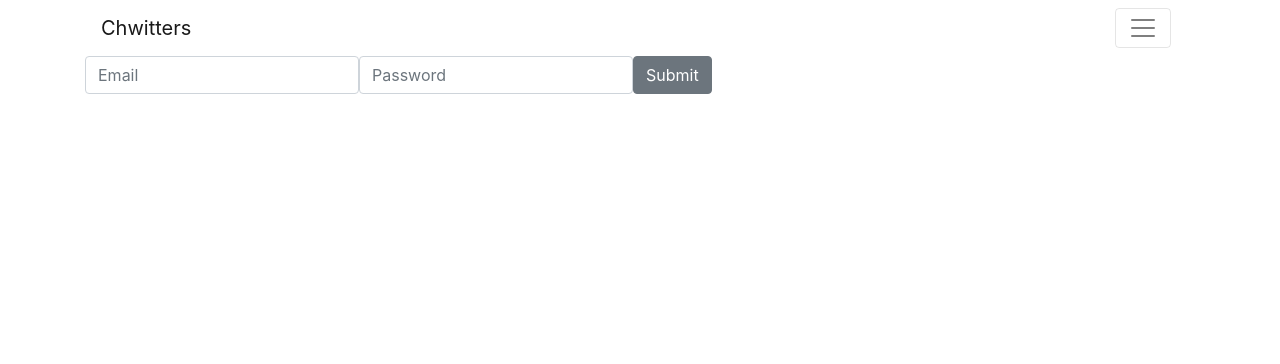
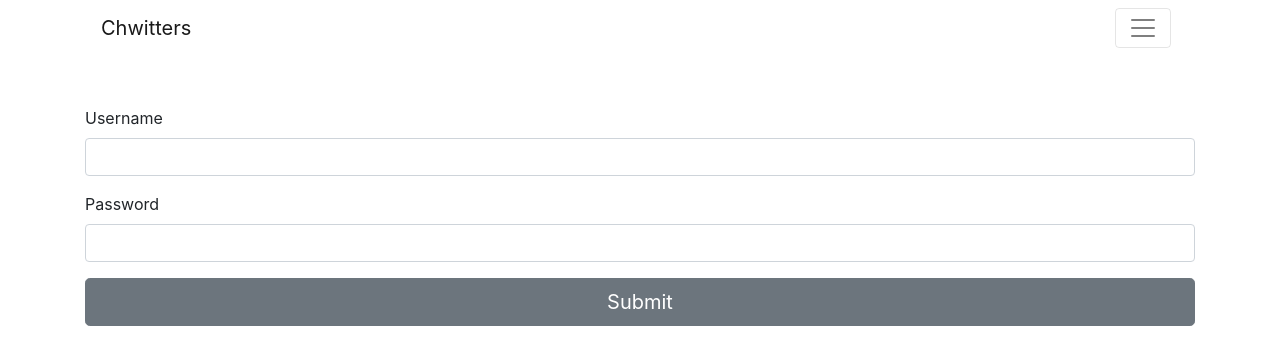
Before and after one commit to Mpinan/Chwetter, a React (Create React App) app in the folder chitter/: page /login in a window 1280 px wide. Shown: the top 364 px of the page. Built offline with nearby package versions, Linux system fonts and the light colour scheme.

Commit message:
User login succesfully

```diff
--- a/chitter/src/components/login.jsx
+++ b/chitter/src/components/login.jsx
@@ -1,34 +1,110 @@
 import React, { Component } from "react";
 import { Button, Form, FormGroup, Label, Input } from "reactstrap";
+import { Redirect } from "react-router-dom";
 
-const Login = () => {
+class Login extends Component {
+  state = {
+    uid: 0,
+    username: "",
+    password: "",
+    errors: {},
+    redirect: false
+  };
+
+  validate = () => {
+    const errors = {};
+
+    if (this.state.username.trim() === "") {
+      errors.username = "Username is required";
+    }
+    if (this.state.password.trim() === "") {
+      errors.password = "Password is required";
+    }
+    return Object.keys(errors).length === 0 ? null : errors;
+  };
+
+  addUser(e) {
+    e.preventDefault();
+    fetch("https://chitter-backend-api-v2.herokuapp.com/sessions", {
+      method: "POST",
+      headers: {
+        "Content-Type": "application/json"
+      },
+      body: JSON.stringify({
+        session: {
+          handle: this.state.username,
+          password: this.state.password
+        }
+      })
+    })
+      .then(response => response.json())
+      .then(data => {
+        console.log("Success:", data);
+      })
+      .catch(error => {
+        console.error("Errorcito:", error);
+      })
+      .then(this.setRedirect());
+  }
+
+  handleLogin = e => {
+    e.preventDefault();
+    const errors = this.validate();
+    this.setState({ errors });
+    if (errors) return;
+    this.addUser(e);
+  };
+
+  // Is used to store what the user is typing
+  onChange = e => {
+    this.setState({ [e.target.name]: e.target.value });
+  };
+
+  // Sends a post request to create a new user
+
+  setRedirect() {
+    this.setState({ redirect: true });
+  }
+
+  renderRedirect() {
+    if (this.state.redirect) {
+      return <Redirect to="/peeps" />;
+    }
+  }
+
+  render() {
     return (
-    <Form inline>
+      <Form style={{ margin: "50px 0" }} onSubmit={this.handleLogin.bind(this)}>
+        {this.renderRedirect()}
         <FormGroup>
-        <Label for="exampleEmail" hidden>
-          Email
-        </Label>
+          <Label for="username">Username</Label>
           <Input
-          type="email"
-          name="email"
-          id="exampleEmail"
-          placeholder="Email"
+            type="text"
+            name="username"
+            id="username"
+            onChange={this.onChange}
+            value={this.state.username === null ? "" : this.state.username}
           />
-      </FormGroup>{" "}
+        </FormGroup>
+
         <FormGroup>
-        <Label for="examplePassword" hidden>
-          Password
-        </Label>
+          <Label for="password">Password</Label>
           <Input
             type="password"
             name="password"
-          id="examplePassword"
-          placeholder="Password"
+            id="password"
+            onChange={this.onChange}
+            value={this.state.password === null ? "" : this.state.password}
+            errors={this.state.errors}
           />
-      </FormGroup>{" "}
-      <Button>Submit</Button>
+        </FormGroup>
+
+        <Button color="secondary" size="lg" block>
+          Submit
+        </Button>
       </Form>
     );
-};
+  }
+}
 
 export default Login;
--- a/chitter/src/components/peeps.jsx
+++ b/chitter/src/components/peeps.jsx
@@ -15,6 +15,8 @@ class Peeps extends Component {
   componentDidMount() {
     this.getPeeps();
   }
+
+  addPeep() {}
 
   getPeeps() {
     fetch("https://chitter-backend-api-v2.herokuapp.com/peeps")
```
Lines whose indentation alone changed are shown as unchanged.
